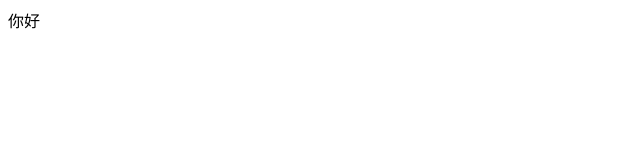
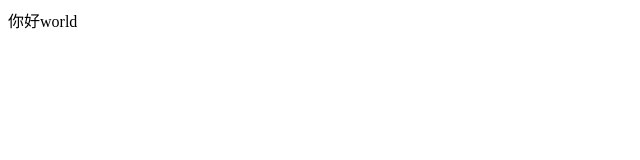
Before and after one commit to tww1988/tww1988.github.io, a plain HTML site: page index.html in a window 1280 px wide. Shown: the full height of the page, 0-640 px from the left. Drawn offline with Linux system fonts and the light colour scheme.

Commit message:
Update index.html

```diff
--- a/index.html
+++ b/index.html
@@ -6,6 +6,6 @@
 </head>
 
 <body>
-你好
+你好world
 </body>
 </html>
```
